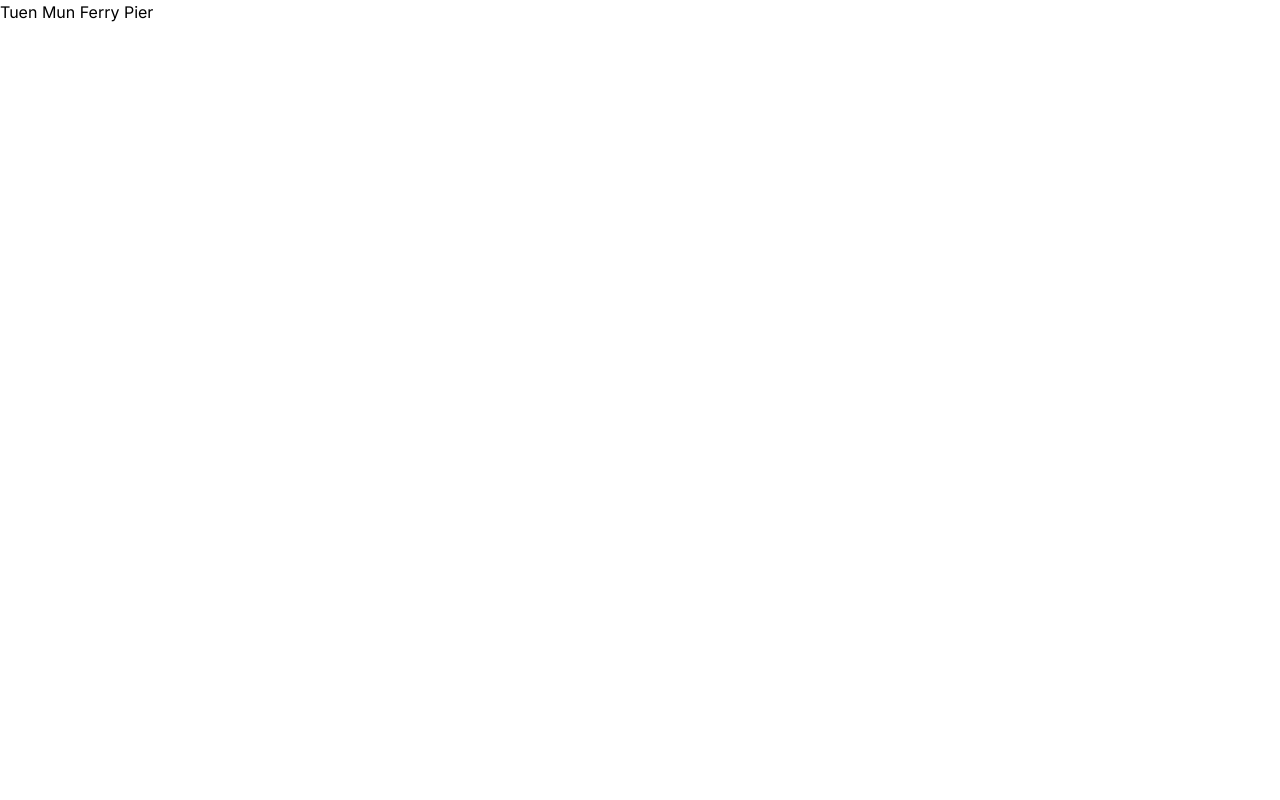
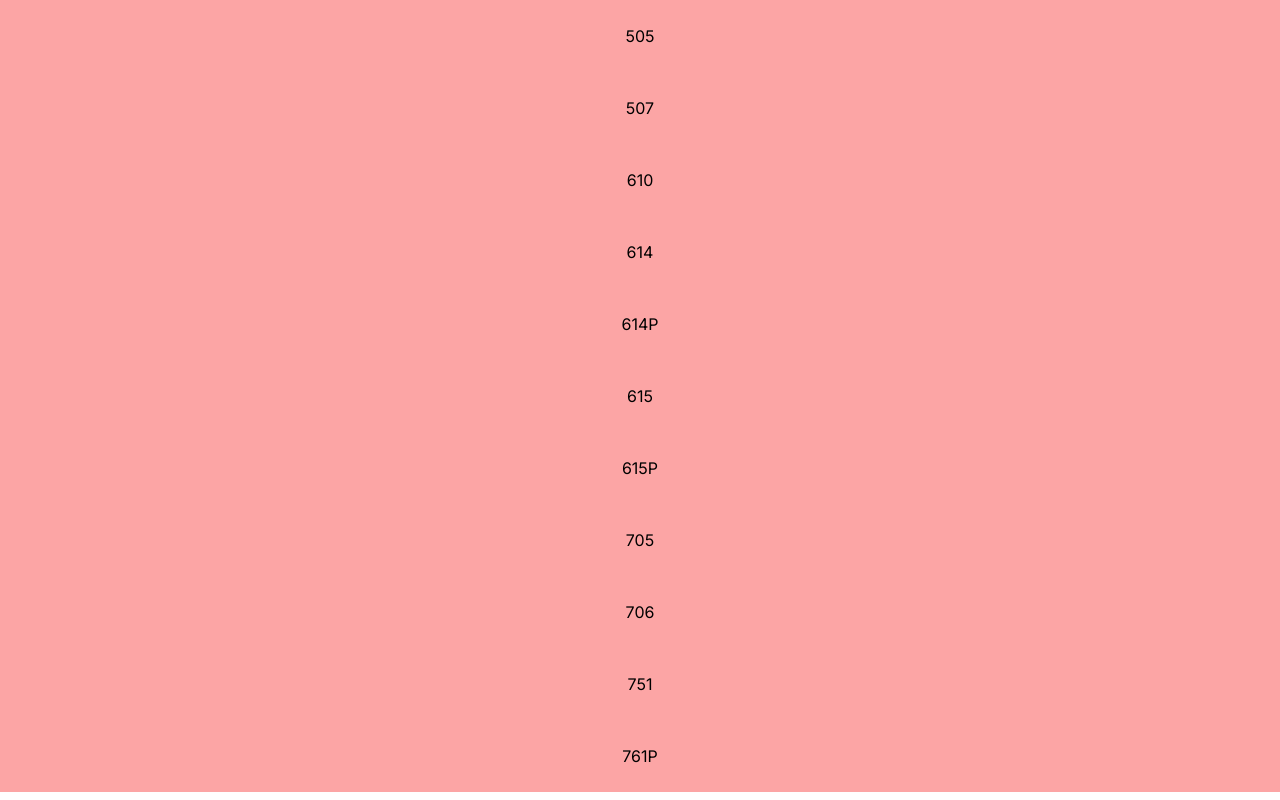
Before and after one commit to r7chardgh/lrt-realtime, a Next.js app: page / in a window 1280 px wide. Built offline with nearby package versions, Linux system fonts and the light colour scheme.

Commit message:
Update main page

```diff
--- a/app/page.tsx
+++ b/app/page.tsx
@@ -1,11 +1,12 @@
 import Image from "next/image";
 import { fetchLrtDataByStationId } from "./lib/data";
 import Link from "next/link";
+import RouteList from "@/route.json"
 export const runtime = "edge";
 export default async function Home() {
   return (
     <main>
-      <Link href="/station/1">Tuen Mun Ferry Pier</Link>
+      {RouteList.map((r) => (<Link key={r} href={`/route/${r}`} className="p-6 bg-red-300 flex justify-center items-center gap-2"><p>{r}</p></Link>))}
     </main>
   );
 }
```
